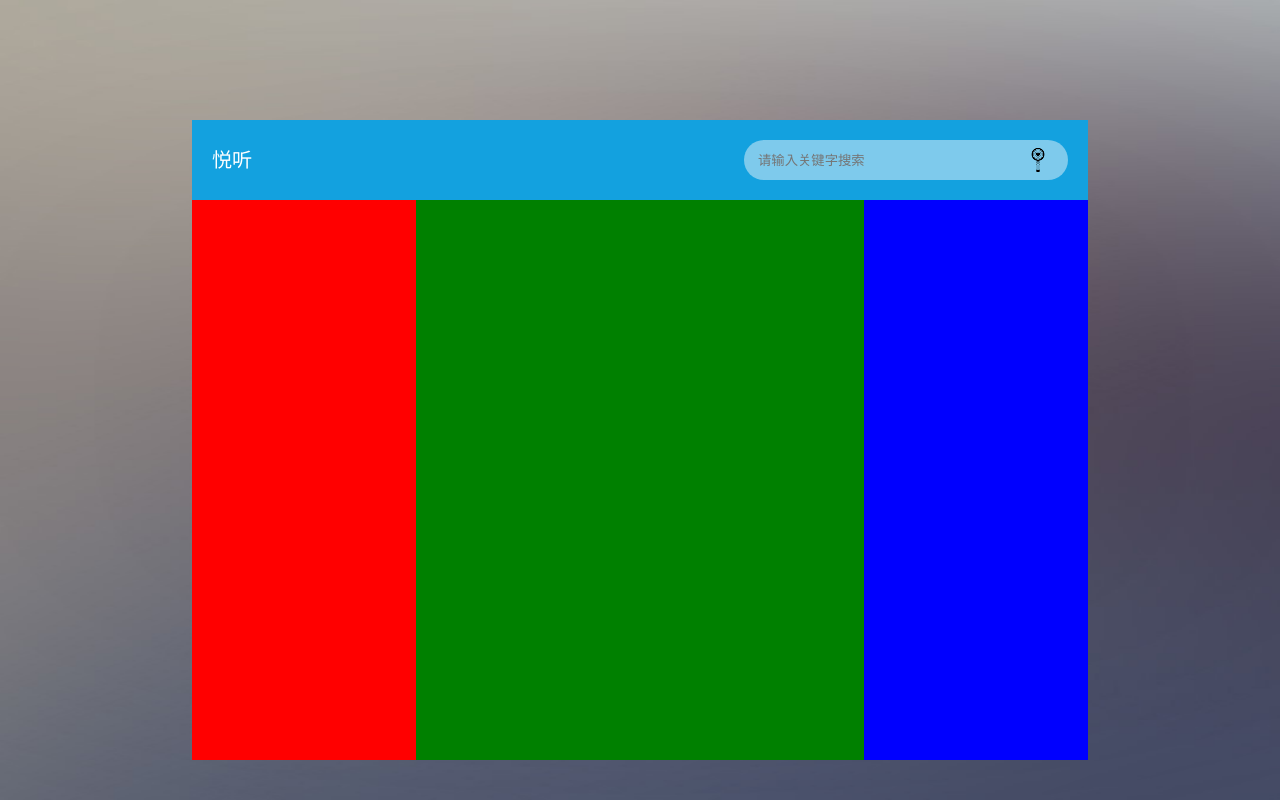
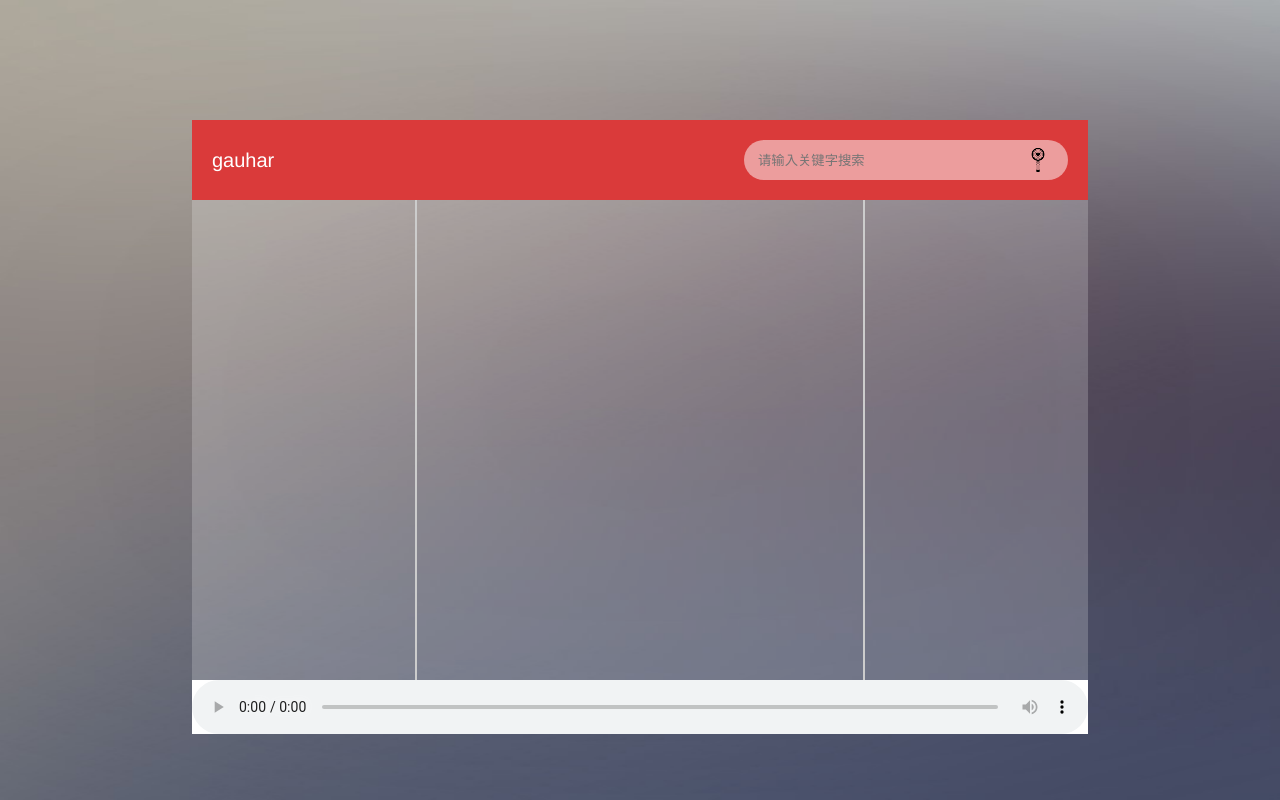
Before and after one commit to GauharChan/music-online, a Vue app: page / in a window 1280 px wide. Built offline with nearby package versions, Linux system fonts and the light colour scheme.

Commit message:
完成音乐播放

```diff
--- a/babel.config.js
+++ b/babel.config.js
@@ -3,13 +3,13 @@ module.exports = {
     '@vue/cli-plugin-babel/preset',
     // ["es2015", { "modules": false }]
   ],
-  "plugins": [
-    [
-      "component",
-      {
-        "libraryName": "element-ui",
-        "styleLibraryName": "theme-chalk"
-      }
-    ]
-  ]
+  // "plugins": [
+  //   [
+  //     "component",
+  //     {
+  //       "libraryName": "element-ui",
+  //       "styleLibraryName": "theme-chalk"
+  //     }
+  //   ]
+  // ]
 }
--- a/src/assets/reset.css
+++ b/src/assets/reset.css
@@ -129,4 +129,5 @@ body {
   width: 100%;
   height: 100%;
   font-family: 'PingFangSc-Light', 'PingFang SC', 'STHeitisc-Light';
+  box-sizing: border-box;
 }
--- a/src/assets/reset.less
+++ b/src/assets/reset.less
@@ -50,5 +50,6 @@ table {
 html,body{
     width: 100%;
     height: 100%;
-    font-family: 'PingFangSc-Light','PingFang SC','STHeitisc-Light';
+		font-family: 'PingFangSc-Light','PingFang SC','STHeitisc-Light';
+		box-sizing: border-box;
 }
--- a/src/components/Search.vue
+++ b/src/components/Search.vue
@@ -58,7 +58,7 @@ export default {
   height: 2rem;
   padding: 0rem 0.6rem;
   border-radius: 25px;
-  background-color: #7ecaec;
+  background-color: rgba(255, 255, 255, .5);
   .input {
     flex: 1;
     height: inherit;
--- a/src/views/Home.vue
+++ b/src/views/Home.vue
@@ -1,14 +1,36 @@
 <template>
   <div class="home">
     <header class="gh-between">
-      <div class="title">悦听</div>
-      <Search @getSongList = "getSongList" />
+      <div class="title">gauhar</div>
+      <Search @getSongList="getSongList" />
     </header>
     <main class="flex">
-      <div class="music-list"></div>
+      <!-- <div class="music-list"> -->
+      <el-scrollbar view-class="view-box" :native="false" wrap-class="music-list">
+        <div class="item gh-between" v-for="(item, index) in songList" :key="index">
+          <i class="iconfont icon-bofang" @click="handlePlay(item.id)"></i>
+          <div class="item-text">{{item.name}}-{{item.artists[0].name}}</div>
+          <i class="iconfont icon-PlayIconFilled"></i>
+        </div>
+      </el-scrollbar>
+      <!-- </div> -->
+      <!-- <div class="music-list">
+        <div class="item gh-between" v-for="(item, index) in songList" :key="index">
+          <i class="iconfont icon-bofang"></i>
+          <div class="item-text">{{item.name}}-{{item.artists[0].name}}</div>
+          <i class="iconfont icon-PlayIconFilled"></i>
+        </div>
+      </div>-->
       <div class="center-wall"></div>
       <div class="comment"></div>
     </main>
+    <footer>
+      <audio ref="audio" autoplay :src="url" controls></audio>
+    </footer>
+    <!-- 抽屉 -->
+    <el-drawer title :visible.sync="drawer" :direction="direction" :with-header="false">
+      <div class="tips gh-center">暂时没有该资源！</div>
+    </el-drawer>
   </div>
 </template>
 
@@ -19,16 +41,42 @@ export default {
   name: "home",
   data() {
     return {
-      songList: null
-    }
+      songList: [],
+      url: "",
+      drawer: false,
+      direction: "ttb"
+    };
   },
   components: {
     Search
   },
-  methods:{
-    getSongList(list){
-      this.songList = list
-      this.$print(list)
+  mounted() {
+    let songList = localStorage.getItem("songList");
+    if (!songList) {
+      songList = "[]";
+    }
+    this.songList = JSON.parse(songList);
+  },
+  methods: {
+    getSongList(list) {
+      this.songList = list.songs;
+      localStorage.setItem("songList", JSON.stringify(this.songList));
+    },
+    handlePlay(id) {
+      this.$axios
+        .get("https://autumnfish.cn/song/url", {
+          params: {
+            id
+          }
+        })
+        .then(res => {
+          this.url = res.data.data[0].url;
+          if (!this.url) {
+            this.drawer = true;
+            return;
+          }
+          this.$refs.audio.load();
+        });
     }
   }
 };
@@ -42,7 +90,7 @@ export default {
   // header
   header {
     padding: 1rem;
-    background-color: #13a1df;
+    background-color: #da3a3a;
 
     .title {
       color: #fff;
@@ -51,22 +99,61 @@ export default {
   }
   // mian
   main {
-    height: 100%;
+    height: calc(100% - 4rem);
+    .el-scrollbar {
+      width: 25%;
+    }
+    /deep/.el-scrollbar__wrap {
+      overflow-x: hidden;
+    }
+    /deep/.el-scrollbar__thumb {
+      background-color: rgb(202, 71, 71);
+    }
     .music-list {
       width: 25%;
       height: 100%;
-      background-color: red;
+      box-sizing: border-box;
+      .item {
+        padding: 0.5rem;
+        padding-right: 1rem;
+        &:nth-child(2n + 1) {
+          background-color: rgba(255, 255, 255, 0.4);
+        }
+        .icon-bofang {
+          color: red;
+          font-size: 1rem;
+        }
+        .item-text {
+          font-size: 0.7rem;
+        }
+        .icon-PlayIconFilled {
+          color: red;
+          font-size: 1rem;
+        }
+      }
     }
     .center-wall {
       width: 50%;
       height: 100%;
-      background-color: green;
+      border-left: 2px solid #ccc;
+      border-right: 2px solid #ccc;
     }
     .comment {
       width: 25%;
       height: 100%;
-      background-color: blue;
     }
+  }
+  footer {
+    audio {
+      width: 100%;
+      -moz-border-radius: 0px;
+      -webkit-border-radius: 0px;
+      border-radius: 0px;
+      background-color: #fff;
+    }
+  }
+  .tips {
+    height: 100%;
   }
 }
 </style>
```
Also changed, not shown: src/main.js (+5 -3 lines).
